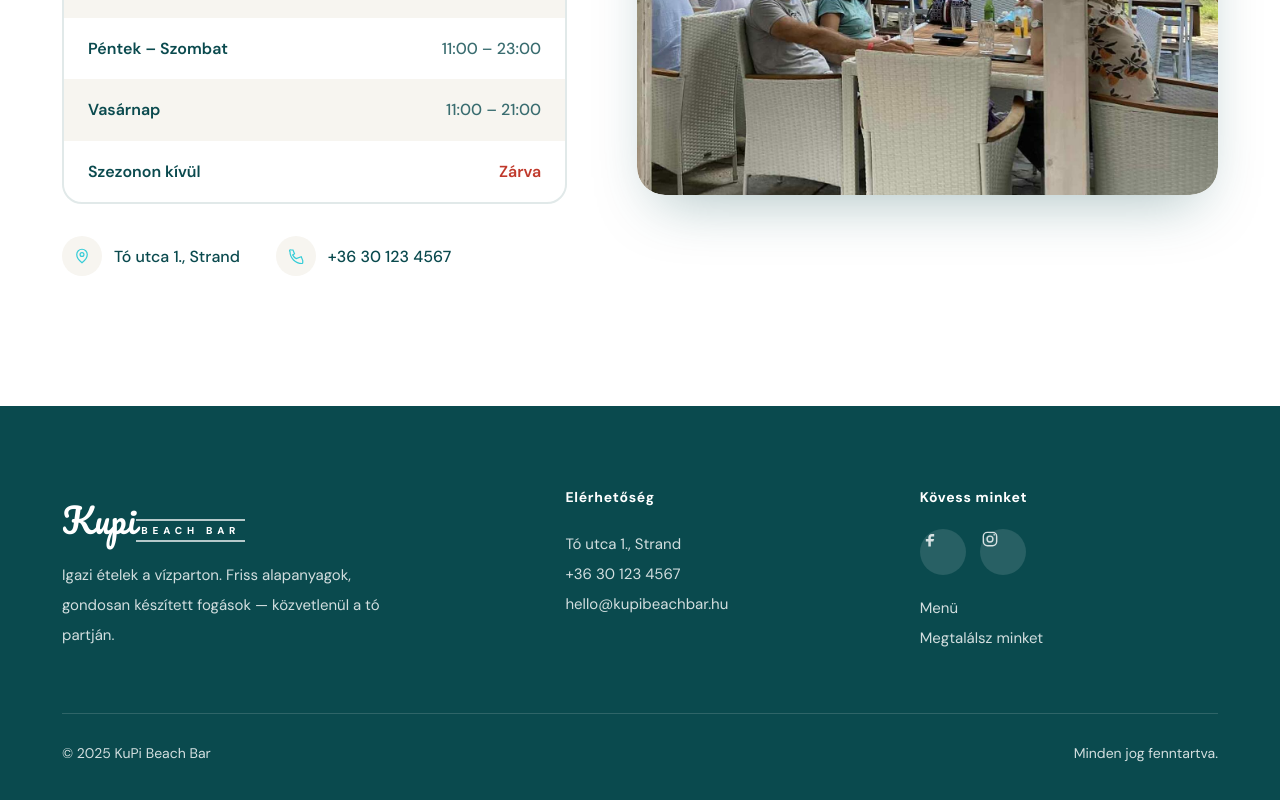
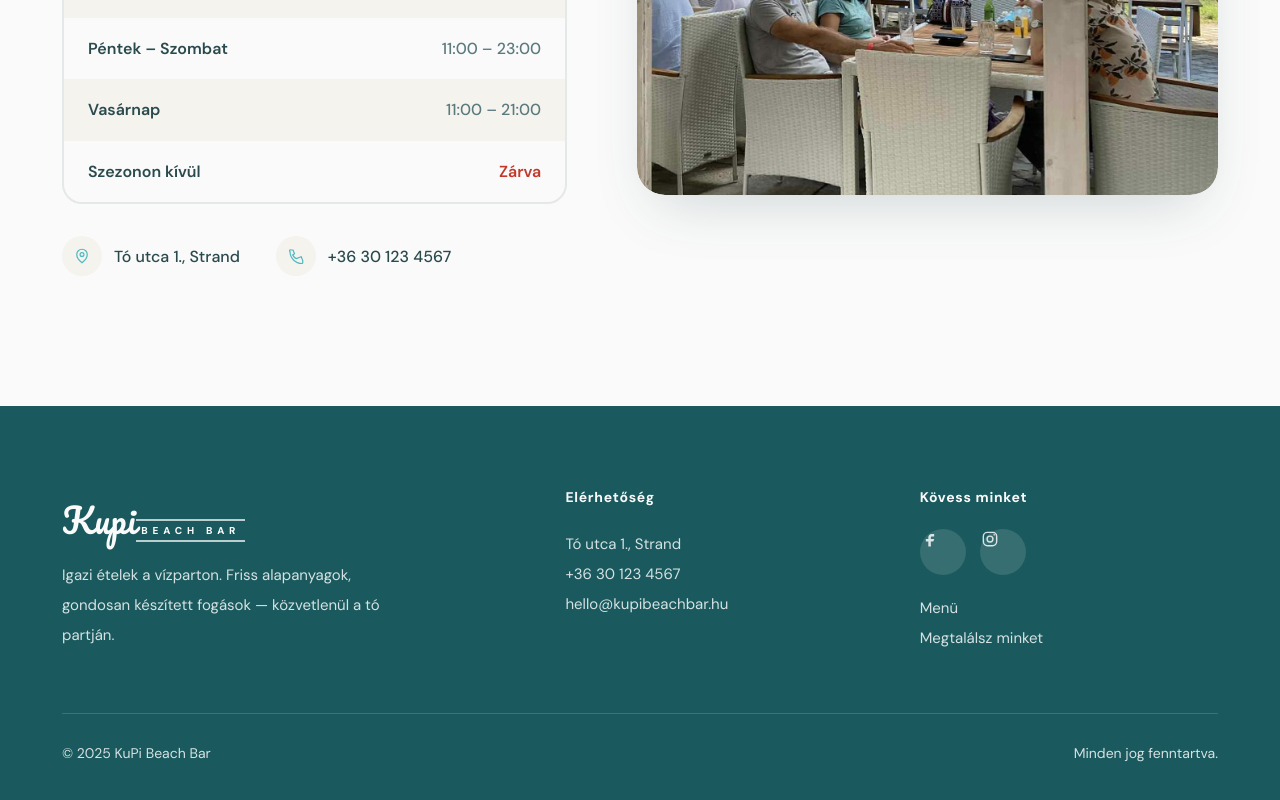
Before and after one commit to Szucsi09/kupi-beach-bar, a Next.js app: page / in a window 1280 px wide. Shown: the part 7957-8757 px from the top of the page. Built offline with nearby package versions, Linux system fonts and the light colour scheme.

Commit message:
feat: update color palette and shadows for improved aesthetics

```diff
--- a/src/app/globals.css
+++ b/src/app/globals.css
@@ -6,19 +6,19 @@
 }
 
 :root{
-    --turq:#34ccd7;
-    --turq-deep:#0a4a4e;
-    --turq-dark:#1faab5;
-    --white:#ffffff;
-    --lime:#bbdd1e;
-    --lime-dark:#a5c40f;
-    --lime-glow:#d4f23a;
-    --sand:#f7f5f0;
-    --ink:#0a4a4e;
-    --ink-soft:#3a6d70;
-    --line:rgba(10,74,78,.12);
-    --shadow:0 24px 60px -20px rgba(10,74,78,.35);
-    --shadow-lg:0 32px 80px -24px rgba(10,74,78,.45);
+    --turq:#4eb8c0;
+    --turq-deep:#1a5a5e;
+    --turq-dark:#3a9da6;
+    --white:#fafafa;
+    --lime:#c4d94a;
+    --lime-dark:#a8bf3a;
+    --lime-glow:#d6e66a;
+    --sand:#f5f3ee;
+    --ink:#2a4a4d;
+    --ink-soft:#5a7a7d;
+    --line:rgba(42,74,77,.10);
+    --shadow:0 24px 60px -20px rgba(42,74,77,.22);
+    --shadow-lg:0 32px 80px -24px rgba(42,74,77,.28);
     --maxw:1220px;
     --ease:cubic-bezier(.22,.61,.36,1);
     --ease-bounce:cubic-bezier(.34,1.56,.64,1);
@@ -92,19 +92,19 @@
   .btn:hover::before{opacity:1}
   .btn-lime{
     background:var(--lime);color:var(--turq-deep);
-    box-shadow:0 12px 28px -10px rgba(165,196,15,.75),inset 0 1px 0 rgba(255,255,255,.3);
+    box-shadow:0 12px 28px -10px rgba(168,191,58,.55),inset 0 1px 0 rgba(255,255,255,.25);
   }
   .btn-lime:hover{
     background:var(--lime-dark);
     transform:translateY(-4px) scale(1.02);
-    box-shadow:0 20px 40px -14px rgba(165,196,15,.85),inset 0 1px 0 rgba(255,255,255,.3);
+    box-shadow:0 20px 40px -14px rgba(168,191,58,.6),inset 0 1px 0 rgba(255,255,255,.25);
     animation:limePulse 1.5s ease-in-out infinite;
   }
   .btn-lime:active{transform:translateY(-2px) scale(1)}
   @keyframes limePulse{
-    0%{box-shadow:0 16px 32px -12px rgba(165,196,15,.8),0 0 0 0 rgba(187,221,30,.6)}
-    70%{box-shadow:0 20px 40px -14px rgba(165,196,15,.85),0 0 0 20px rgba(187,221,30,0)}
-    100%{box-shadow:0 16px 32px -12px rgba(165,196,15,.8),0 0 0 0 rgba(187,221,30,0)}
+    0%{box-shadow:0 16px 32px -12px rgba(168,191,58,.5),0 0 0 0 rgba(196,217,74,.4)}
+    70%{box-shadow:0 20px 40px -14px rgba(168,191,58,.55),0 0 0 16px rgba(196,217,74,0)}
+    100%{box-shadow:0 16px 32px -12px rgba(168,191,58,.5),0 0 0 0 rgba(196,217,74,0)}
   }
   @media (prefers-reduced-motion:reduce){.btn-lime:hover{animation:none}}
   .btn .arrow{transition:transform .3s var(--ease-bounce)}
@@ -159,10 +159,10 @@
     transition:box-shadow .35s var(--ease),background .35s var(--ease),backdrop-filter .35s var(--ease);
   }
   header.nav.scrolled{
-    background:rgba(255,255,255,.85);
-    -webkit-backdrop-filter:saturate(180%) blur(16px);
-    backdrop-filter:saturate(180%) blur(16px);
-    box-shadow:0 8px 32px -12px rgba(10,74,78,.35);
+    background:rgba(250,250,250,.92);
+    -webkit-backdrop-filter:saturate(160%) blur(16px);
+    backdrop-filter:saturate(160%) blur(16px);
+    box-shadow:0 8px 32px -12px rgba(42,74,77,.18);
   }
   .nav-inner{display:flex;align-items:center;justify-content:space-between;height:88px}
   .nav-links{display:flex;align-items:center;gap:40px}
@@ -186,7 +186,7 @@
   .hero-grid{display:grid;grid-template-columns:1.1fr .9fr;gap:70px;align-items:center}
   .hero h1{
     font-size:clamp(76px,8vw,108px);color:var(--white);
-    text-shadow:0 6px 40px rgba(10,74,78,.25);letter-spacing:-1px;
+    text-shadow:0 6px 40px rgba(42,74,77,.18);letter-spacing:-1px;
   }
   .hero-title .word{
     display:inline-block;margin-right:.28em;opacity:0;transform:translateY(40px);
@@ -334,7 +334,7 @@
     position:relative;
   }
   .dish:hover .dish-flip-container{
-    box-shadow:0 28px 56px -20px rgba(10,40,42,.65);
+    box-shadow:0 28px 56px -20px rgba(42,74,77,.35);
   }
   .dish-flip-inner{
     position:relative;width:100%;height:100%;
@@ -351,11 +351,11 @@
     -webkit-backface-visibility:hidden;
   }
   .dish-flip-front{
-    background:#f5f5f5;
+    background:#f8f8f6;
   }
   .dish-flip-back{
     transform:rotateY(180deg);
-    background:linear-gradient(135deg,#f0f9fa 0%,#e8f7f9 100%);
+    background:linear-gradient(135deg,#f5f9f9 0%,#eef5f5 100%);
     display:flex;align-items:center;justify-content:center;padding:24px;
   }
   .dish-back-content{
```
